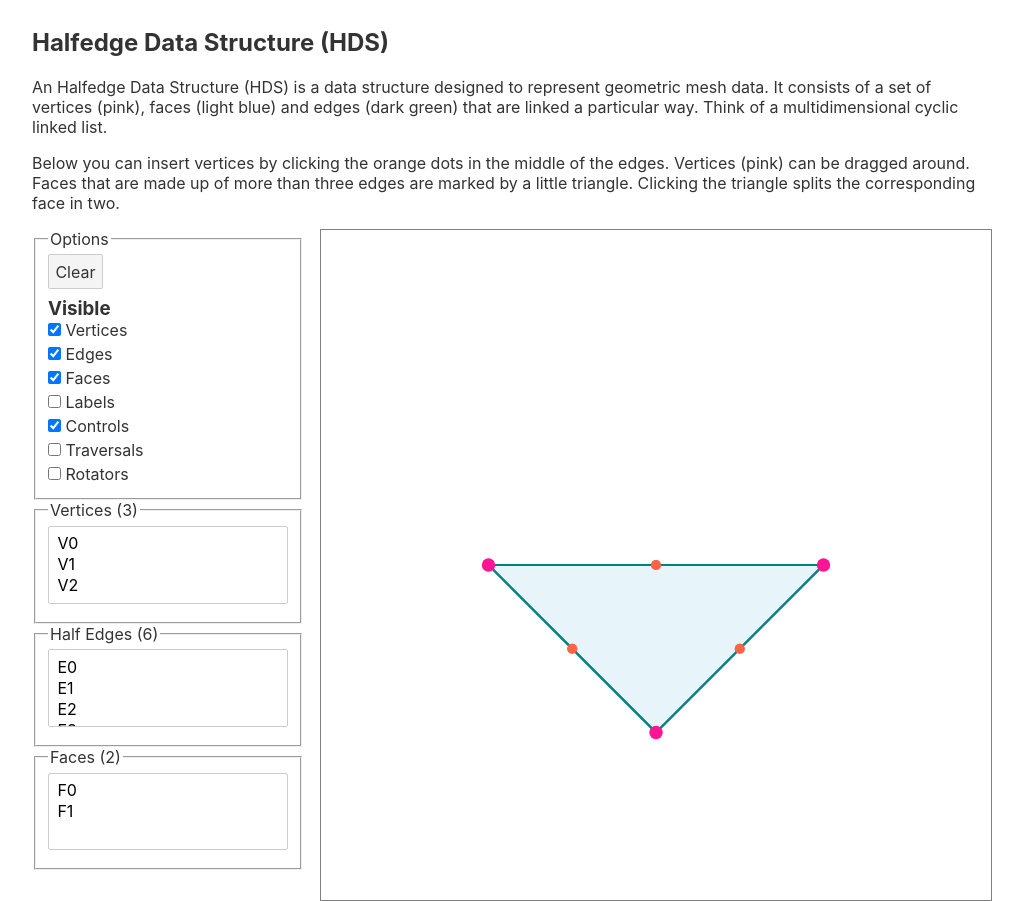
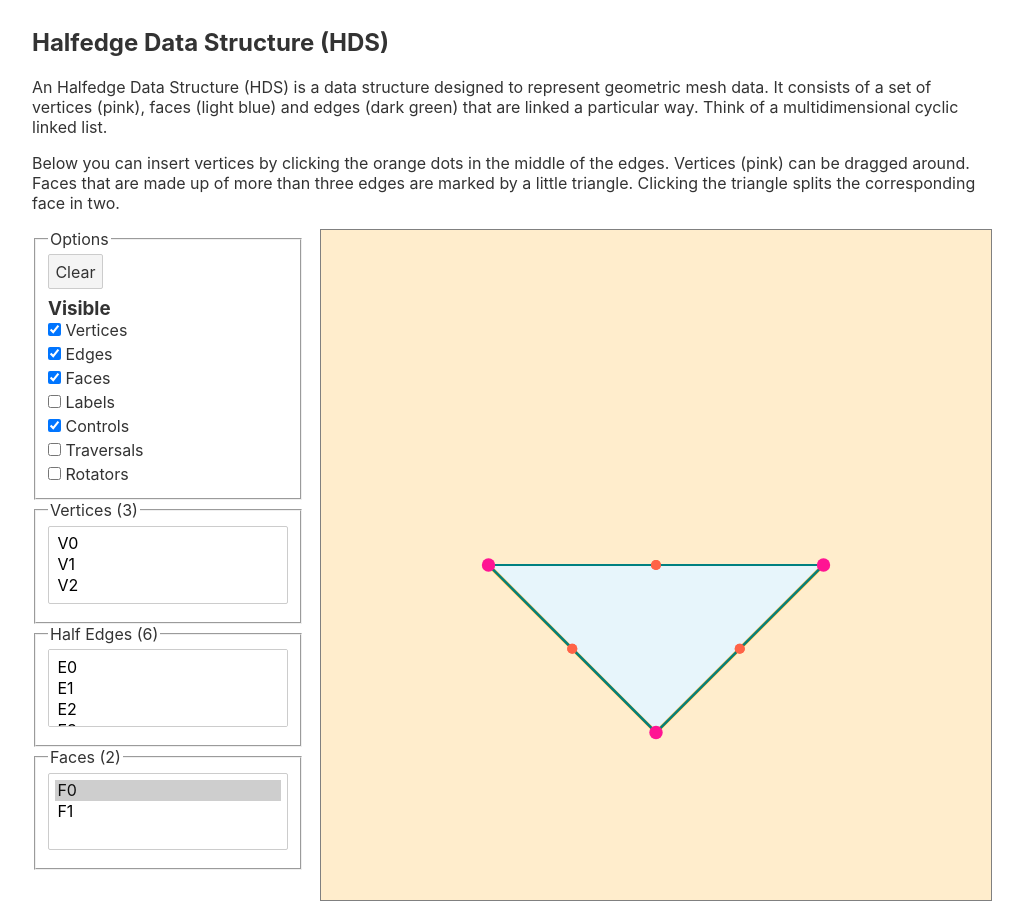
Before and after one commit to laszlokorte/halfedge, a Svelte app: page / in a window 1280 px wide. Shown: the whole page, without its empty margins (128-1151 px from the left). Built offline with nearby package versions, Linux system fonts and the light colour scheme.

Commit message:
highlight selected

```diff
--- a/src/App.svelte
+++ b/src/App.svelte
@@ -7,7 +7,19 @@
 	let showTraversals = false
 	let showRotators = false
 
-	let selected = []
+	let selected = 'F0'
+
+	function isVertexSelected(s, v) {
+		return s === 'V'+v
+	}
+
+	function isEdgeSelected(s, e) {
+		return s === 'E'+e
+	}
+
+	function isFaceSelected(s, f) {
+		return s === 'F'+f
+	}
 
 	function createLoop() {
 		return {
@@ -303,7 +315,8 @@
 
 	function clickSplit(evt) {
 		doSplit(1*evt.currentTarget.getAttribute('data-edge'))
-		selectedVertex = geometry.vertexPositions.length - 1
+		grabbedVertex = geometry.vertexPositions.length - 1
+		selected = 'V' + grabbedVertex
 	}
 
 	function clickTriangulate(evt) {
@@ -318,21 +331,32 @@
 		doRotateVertex(1*evt.currentTarget.getAttribute('data-vertex'))
 	}
 
-	let selectedVertex = null
+	let grabbedVertex = null
 	function dragStart(evt) {
-		selectedVertex = 1*evt.currentTarget.getAttribute('data-vertex')
+		const vertexId = 1*evt.currentTarget.getAttribute('data-vertex')
+		grabbedVertex = vertexId
 	}
 
 	function dragStop() {
-		selectedVertex = null
+		grabbedVertex = null
 	}
 
 	function dragUpdate(evt) {
-		if(selectedVertex !== null) {
+		if(grabbedVertex !== null) {
 			const pos = screenToLocal(evt.clientX, evt.clientY)
 			if(pos) {
-				geometry.vertexPositions[selectedVertex] = clampPoint({x:clampBox[0],y:clampBox[1]}, {x:clampBox[2]+clampBox[0],y:clampBox[3]+clampBox[1]}, pos)
+				geometry.vertexPositions[grabbedVertex] = clampPoint({x:clampBox[0],y:clampBox[1]}, {x:clampBox[2]+clampBox[0],y:clampBox[3]+clampBox[1]}, pos)
 			}
+		}
+	}
+
+	function clickSelectElement(evt) {
+		if(evt.currentTarget.hasAttribute('data-vertex')) {
+			selected = 'V'+evt.currentTarget.getAttribute('data-vertex')
+		} else if(evt.currentTarget.hasAttribute('data-edge')) {
+			selected = 'E'+evt.currentTarget.getAttribute('data-edge')
+		} else if(evt.currentTarget.hasAttribute('data-face')) {
+			selected = 'F'+evt.currentTarget.getAttribute('data-face')
 		}
 	}
 
@@ -411,6 +435,31 @@
 	select {
 		width: 100%;
 		box-sizing: border-box;
+		accent-color: orange;
+	}
+
+	circle.selected {
+		stroke: orange;
+		pointer-events: none;
+	}
+
+	polygon.selected {
+		stroke: orange;
+		fill: orange;
+		stroke-width: 2;
+	}
+
+	path.selected {
+		stroke: orange;
+		fill: orange;
+		stroke-width: 2;
+		pointer-events: none;
+	}
+
+	line.selected {
+		stroke: orange;
+		stroke-width: 3;
+		pointer-events: none;
 	}
 </style>
 
@@ -478,7 +527,7 @@
 	</header>
 
 
-	<svg bind:this={svg} viewBox="-200 -200 400 400" stroke-width="2" font-size="9" text-anchor="middle" dominant-baseline="middle">
+	<svg bind:this={svg} viewBox="-200 -200 400 400" stroke-width="2" font-size="9" text-anchor="middle" dominant-baseline="middle" >
 		<defs>
 			<marker id="arrow" markerWidth="10" markerHeight="10" refX="10" refY="3" orient="auto" markerUnits="strokeWidth">
 				<path d="M0,0 L0,6 L9,3 z" fill="GoldenRod" />
@@ -494,13 +543,17 @@
 			</symbol>
 		</defs>
 
+		<path d="M-300,-300 L300,-300 L300,300 L-300,300Z M{
+			faceVertices(geometry, 0).map(({x,y}) => x+','+y).reverse().join(' L')
+		}" on:click|stopPropagation={clickSelectElement} data-face="0" class:selected={isFaceSelected(selected, 0)} fill-opacity="0.2" pointer-events="all" fill="none" fill-rule="evenodd" />
+
 		<g class:hidden={!showFaces}>
 		{#each geometry.faceStartEdges as startEdge, faceId}
 			{@const pos = faceMeanPosition(geometry, faceId)}
 			{@const halfEdge = geometry.faceStartEdges[faceId]}
 			{@const edgeCenter = interpHalfEdgeOffset(0.5, 0, halfEdge, geometry)}
 			{#if faceId > 0}
-				<polyline points={faceVertices(geometry, faceId).flatMap(({x,y}) => [x,y])} fill="SkyBlue" opacity="0.2"></polyline>
+				<polygon on:click|stopPropagation={clickSelectElement} points={faceVertices(geometry, faceId).flatMap(({x,y}) => [x,y])} fill="SkyBlue" fill-opacity="0.2" data-face={faceId} class:selected={isFaceSelected(selected, faceId)}></polygon>
 				<text class:hidden={!showLabels} x={pos.x} y={pos.y}>F {faceId}</text>
 				<line class:hidden={!showTraversals} x1={pos.x} y1={pos.y + 10} x2={edgeCenter.x} y2={edgeCenter.y} stroke="GoldenRod" stroke-width="1" marker-end="url(#arrow)"></line>
 
@@ -547,6 +600,19 @@
 		{/each}
 		</g>
 
+		<g class:hidden={!showEdges}>
+			{#each geometry.halfEdgeSuccessorEdges as _,currentEdge}
+				{@const backEdgeEdge = geometry.halfEdgePartners[currentEdge]}
+				{@const vertexA = geometry.halfEdgeSuccessorVertices[backEdgeEdge]}
+				{@const vertexB = geometry.halfEdgeSuccessorVertices[currentEdge]}
+				{@const posA = interpHalfEdgeOffset(0, 0, currentEdge, geometry)}
+				{@const posB = interpHalfEdgeOffset(1, 0, currentEdge, geometry)}
+				{@const centerPoint = interpHalfEdgeOffset(0.5, 0, currentEdge, geometry)}
+				{@const labelPos = interpHalfEdgeOffset(0.5, 0, currentEdge, geometry)}
+				<line on:click|stopPropagation={clickSelectElement} data-edge={currentEdge} x1={posA.x} y1={posA.y} x2={posB.x} y2={posB.y} stroke="none" vector-effect="non-scaling-stroke" stroke-width="10" cursor="default" pointer-events="stroke" class:selected={isEdgeSelected(selected, currentEdge)}></line>
+			{/each}
+		</g>
+
 		<g class:hidden={!showControls}>
 		{#each geometry.halfEdgeSuccessorEdges as _,currentEdge}
 			{@const centerPoint = interpHalfEdgeOffset(0.5, 0, currentEdge, geometry)}
@@ -560,12 +626,19 @@
 
 		<g class:hidden={!showVertices}>
 		{#each geometry.vertexPositions as {x,y}, vidx}
+			<circle on:click|stopPropagation={clickSelectElement} stroke="none" cx={x} cy={y} r="10" fill="none" pointer-events="fill" data-vertex={vidx} class:selected={isVertexSelected(selected, vidx)}>
+			</circle>
+		{/each}
+		</g>
+
+		<g class:hidden={!showVertices}>
+		{#each geometry.vertexPositions as {x,y}, vidx}
 
 			<circle class:hidden={!showRotators || !showTraversals} stroke="none" cx={x-10} cy={y} r="10" fill="none" pointer-events="fill" cursor="pointer" on:click={clickRotateVertex} data-vertex={vidx}>
 				<title>Rotate Vertex</title>
 			</circle>
 
-			<circle class:hidden={!showControls} stroke="none" cx={x} cy={y} r="10" fill="none" pointer-events="fill" cursor="move" on:mousedown={dragStart} data-vertex={vidx} class:active={selectedVertex === vidx}>
+			<circle on:click|stopPropagation={clickSelectElement} class:hidden={!showControls} stroke="none" cx={x} cy={y} r="10" fill="none" pointer-events="fill" cursor="move" on:mousedown={dragStart} data-vertex={vidx} class:active={grabbedVertex === vidx}>
 				<title>Drag Vertex</title>
 			</circle>
 		{/each}
```
